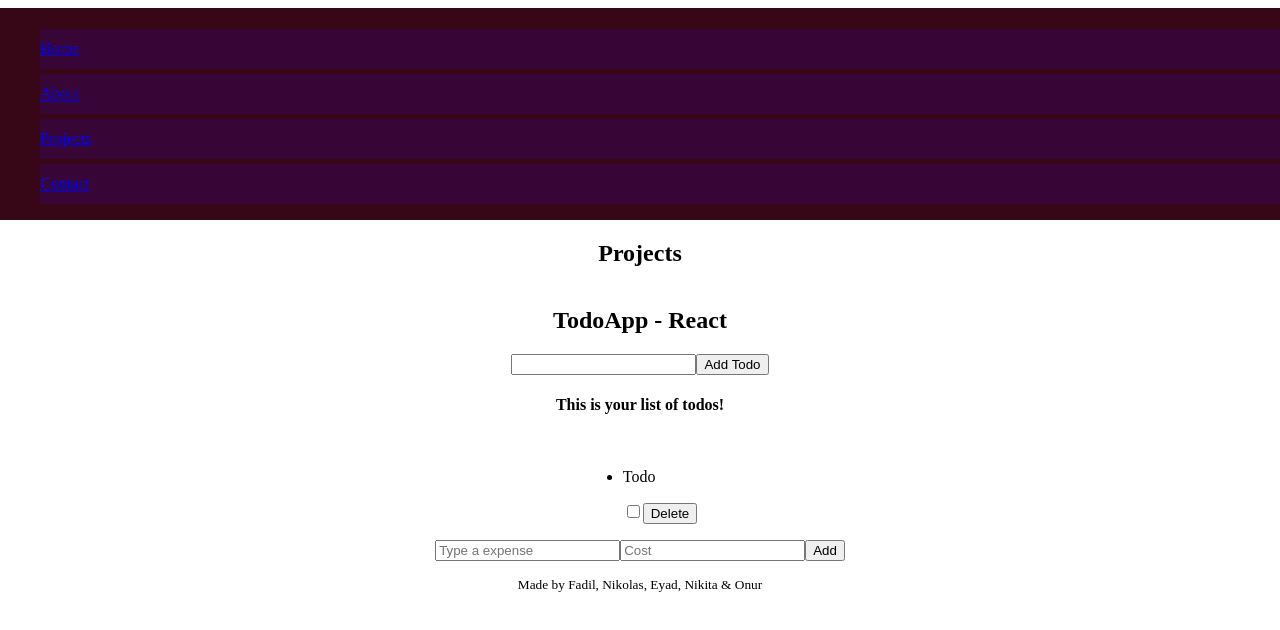
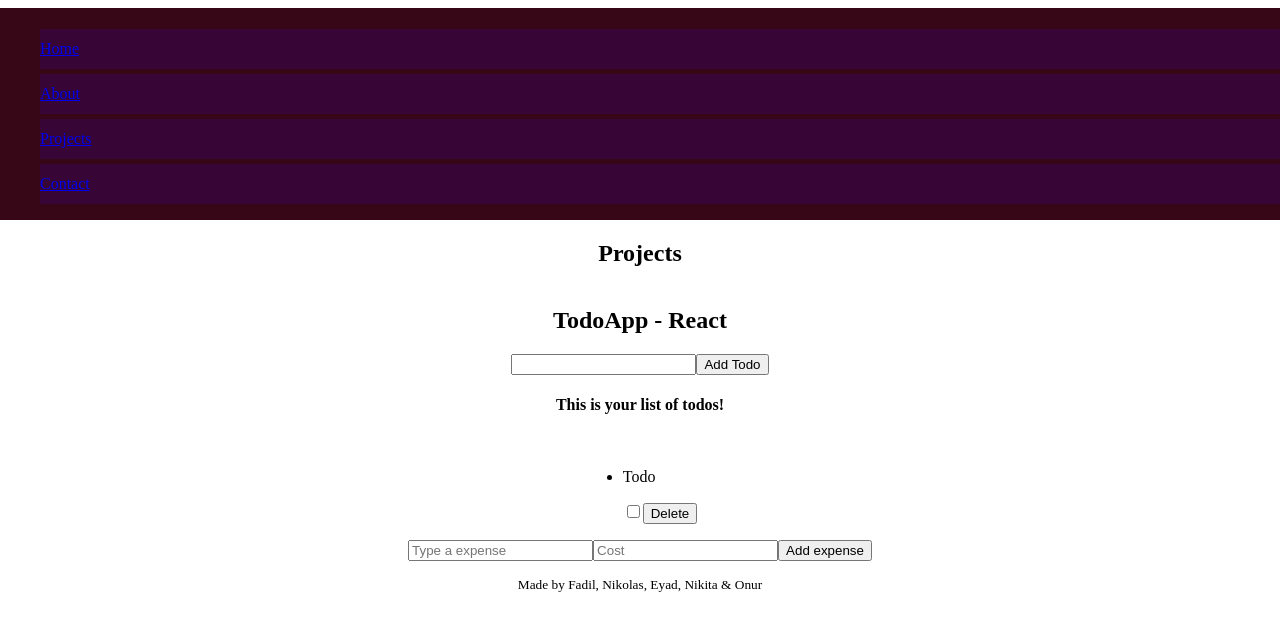
Before and after one commit to FaaDiiL/react-platform, a React (Create React App) app: page /projects in a window 1280 px wide. Shown: the top 630 px of the page. Built offline with nearby package versions, Linux system fonts and the light colour scheme.

Commit message:
new text to submit button

```diff
--- a/src/Main/Projects/ExpenseTracker/NewExpenses/NewExpenses.js
+++ b/src/Main/Projects/ExpenseTracker/NewExpenses/NewExpenses.js
@@ -6,7 +6,7 @@
                <form onSubmit={handleSubmit}>
                    <input onChange={handleChange} name ='titleData' type="text" placeholder="Type a expense"  />
                    <input  onChange={handleChange} name ='amountData' type="number" placeholder="Cost" />
-                   <button type="submit">Add</button>
+                   <button type="submit">Add expense</button>
                </form>
           </div>
      )
```
